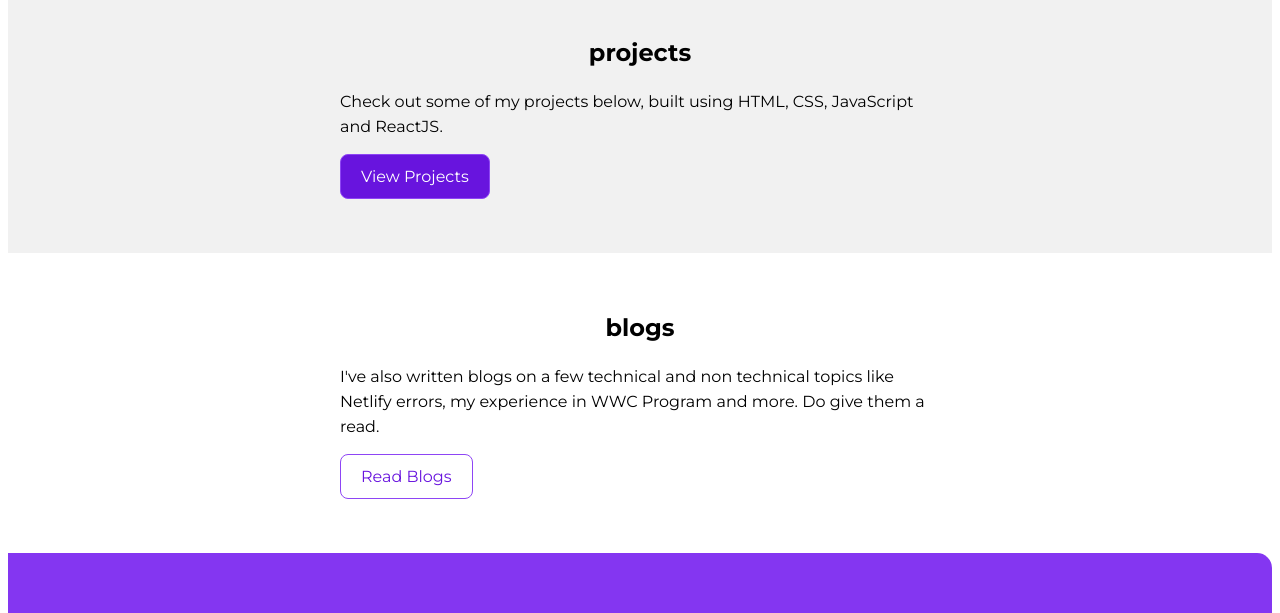
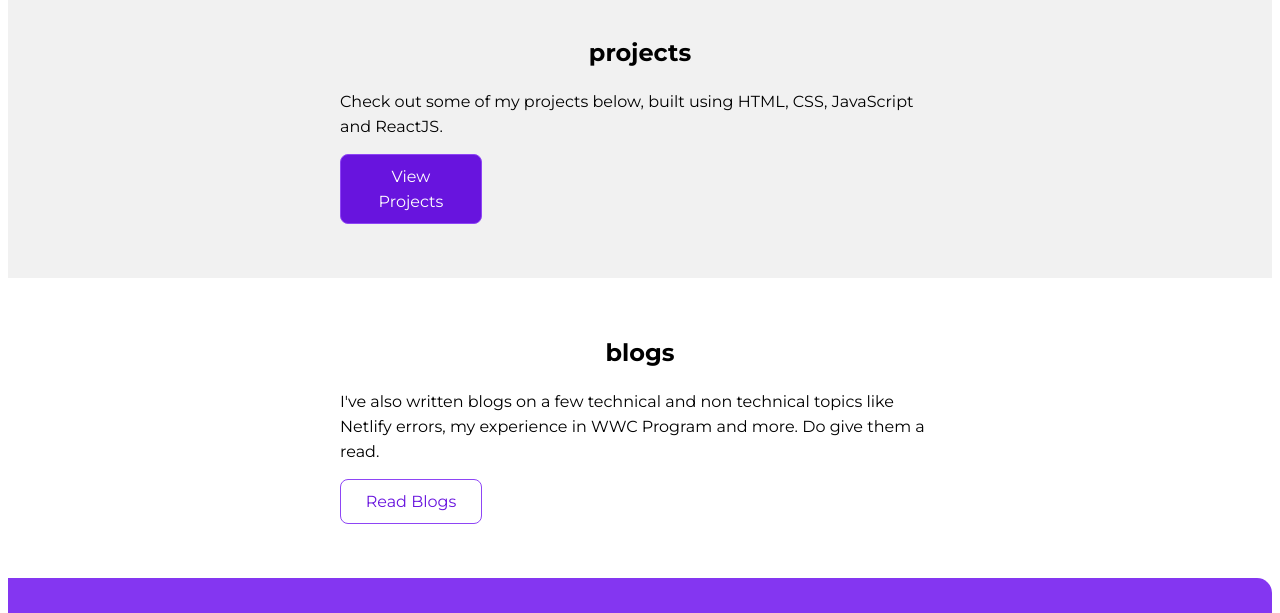
Before and after one commit to shivanigangadharan/neog-portfolio, a plain HTML site: page index.html in a window 1280 px wide. Shown: the part 1075-1688 px from the top of the page. Drawn offline with Linux system fonts and the light colour scheme.

Commit message:
style: fixed button width

```diff
--- a/style.css
+++ b/style.css
@@ -10,9 +10,9 @@ display: block;
 padding: 1.5% 20px 1.5% 20px;
 border: 1px solid #8e45f5;
 border-radius: 0.5rem;
-width: fit-content;
+width: 100px;
+text-align: center;
 text-decoration: none;
-/* margin: 15px 0px 0px 0px; */
 }
 .button-primary{
  background: #6814de;
```
